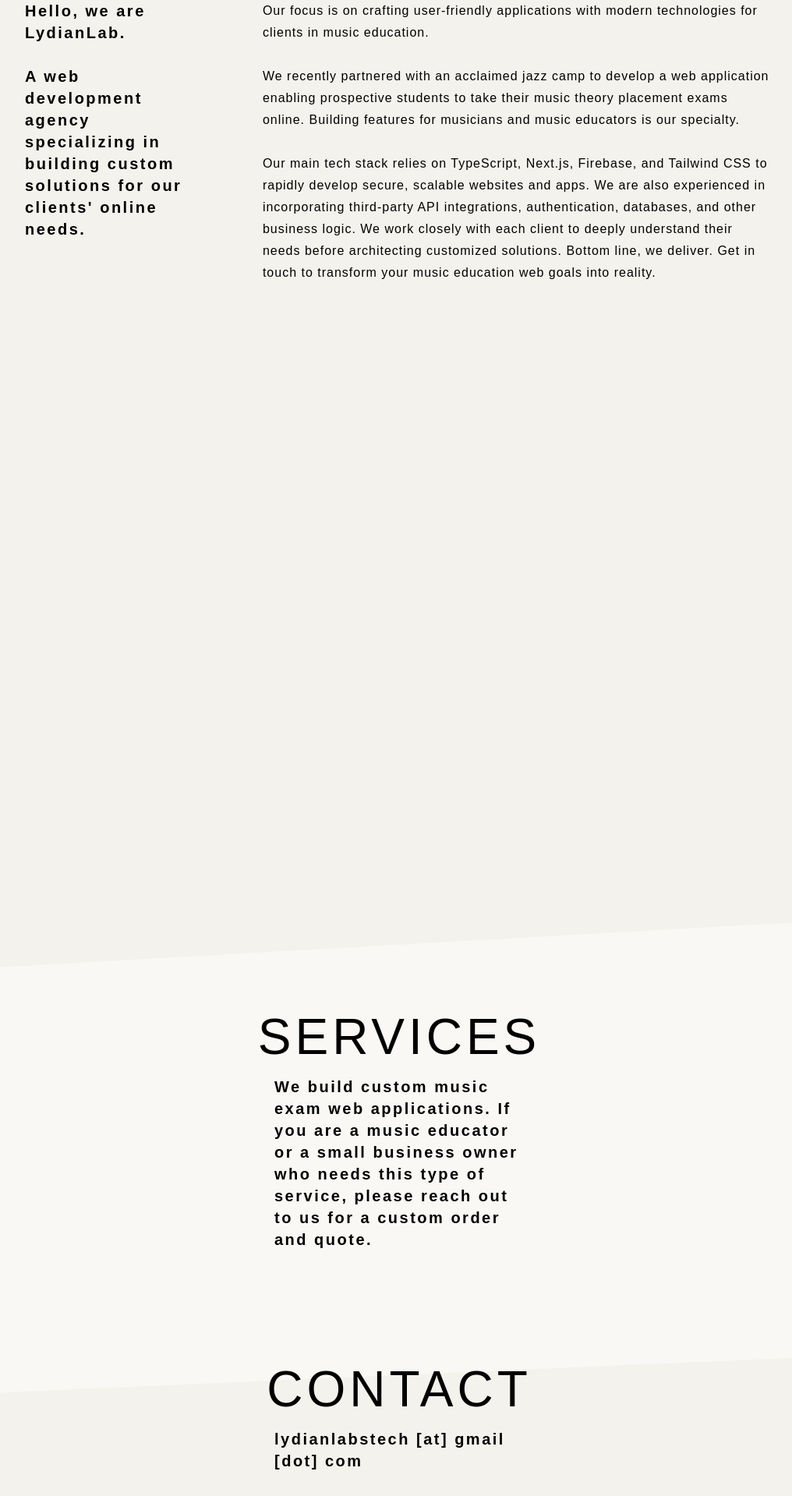
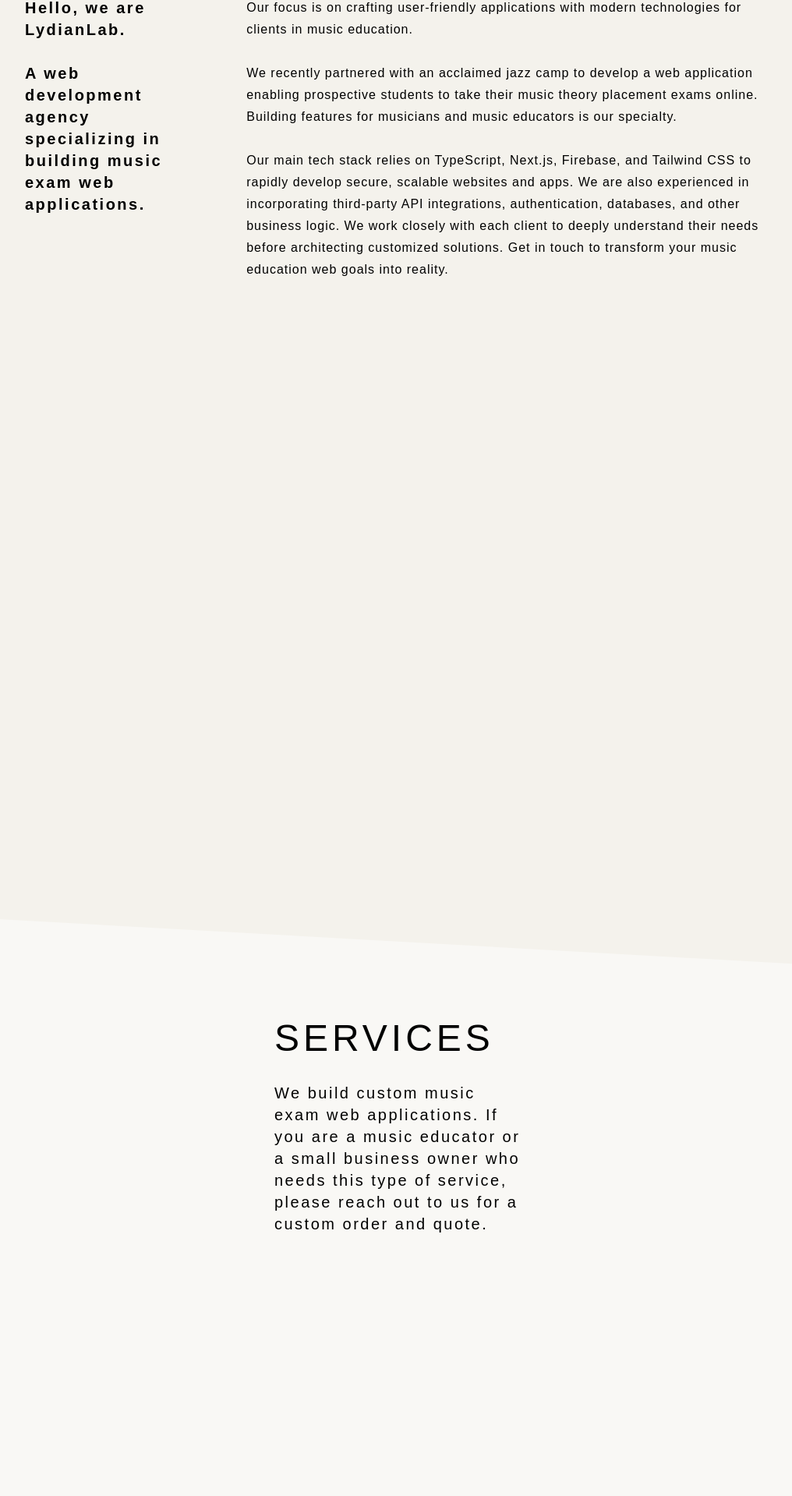
Before and after one commit to Lydian-Lab-Music-Ed-Tech/lydian-lab, a SvelteKit app: page / in a window 1280 px wide. Shown: the part 878-2797 px from the top of the page at 78% size, without its empty margins (128-1144 px from the left). Built offline with nearby package versions, Linux system fonts and the light colour scheme; a web font is replaced by a local one.

Commit message:
feat(clipPathSkew): Change main page section css to realign backgrounds

```diff
--- a/src/routes/+page.svelte
+++ b/src/routes/+page.svelte
@@ -17,16 +17,15 @@
 
 			<!-- Content with working animations -->
 			<div class="relative z-10">
-				<h1 class="text-2xl font-medium tracking-wider text-center py-8">ABOUT US</h1>
+				<h1 class="text-xl font-medium tracking-wider text-center py-8">ABOUT US</h1>
 				<div class="w-3/4 mx-auto">
 					<div class="flex justify-between gap-24">
 						<p class="text-base font-bold tracking-wide leading-7">
 							Hello, we are LydianLab.<br />
-							<br />A web development agency specializing in building custom solutions for our
-							clients' online needs.
+							<br />A web development agency specializing in building music exam web applications.
 						</p>
 
-						<p class="text-sm font-medium tracking-normal leading-7">
+						<p class="text-sm font-normal tracking-normal leading-7">
 							Our focus is on crafting user-friendly applications with modern technologies for
 							clients in music education.<br />
 							<br />We recently partnered with an acclaimed jazz camp to develop a web application
@@ -36,8 +35,8 @@
 							rapidly develop secure, scalable websites and apps. We are also experienced in
 							incorporating third-party API integrations, authentication, databases, and other
 							business logic. We work closely with each client to deeply understand their needs
-							before architecting customized solutions. Bottom line, we deliver. Get in touch to
-							transform your music education web goals into reality.
+							before architecting customized solutions. Get in touch to transform your music
+							education web goals into reality.
 						</p>
 					</div>
 					<div class="revealing-image relative grid place-items-center py-8">
@@ -57,16 +56,16 @@
 				</div>
 			</div>
 		</section>
-		<section id="services" class="relative overflow-hidden py-24">
+		<section id="services" class="relative overflow-hidden py-24 h-[700px]">
 			<div class="absolute inset-0">
 				<div
-					class="w-full h-full min-h-[700px] bg-primary97 dark:bg-primary38 skewed-background-services"
+					class="w-full h-full min-h-[700px] bg-primary97 dark:bg-primary48 skewed-background-services"
 				></div>
 			</div>
 			<div class="relative">
-				<h1 class="text-2xl font-medium tracking-wider text-center py-8">SERVICES</h1>
 				<div class="w-1/4 mx-auto">
-					<p class="text-base font-bold tracking-wide leading-7">
+					<h1 class="text-xl font-medium tracking-wider py-10">SERVICES</h1>
+					<p class="text-base font-normal tracking-wide leading-7">
 						We build custom music exam web applications. If you are a music educator or a small
 						business owner who needs this type of service, please reach out to us for a custom order
 						and quote.
@@ -74,16 +73,16 @@
 				</div>
 			</div>
 		</section>
-		<section id="contact" class="relative overflow-hidden py-24">
+		<section id="contact" class="relative overflow-hidden py-24 h-[700px]">
 			<div class="absolute inset-0">
 				<div
 					class="w-full h-full min-h-[700px] bg-primary94 dark:bg-primary48 skewed-background-contact"
 				></div>
 			</div>
 			<div class="relative">
-				<h1 class="text-2xl font-medium tracking-wider text-center py-8">CONTACT</h1>
 				<div class="w-1/4 mx-auto">
-					<p class="text-base font-bold tracking-wide leading-7">
+					<h1 class="text-xl font-medium tracking-wider py-10">CONTACT</h1>
+					<p class="text-base font-normal tracking-wide leading-7">
 						lydianlabstech [at] gmail [dot] com
 					</p>
 				</div>
@@ -94,17 +93,17 @@
 
 <style>
 	.skewed-background-about {
-		clip-path: polygon(0 0%, 100% 5%, 100% 95%, 0% 100%);
+		clip-path: polygon(0 0%, 100% 5%, 100% 100%, 0% 95%);
 	}
 
 	.skewed-background-services {
-		clip-path: polygon(0 8%, 100% 0%, 100% 100%, 0% 95%);
-		margin-top: 200px;
+		clip-path: polygon(0 0%, 100% 5%, 100% 100%, 0% 95%);
+		margin-top: 400px;
 	}
 
 	.skewed-background-contact {
-		clip-path: polygon(0 8%, 100% 0%, 100% 100%, 0% 95%);
-		margin-top: 100px;
+		clip-path: polygon(0 0%, 100% 5%, 100% 100%, 0% 95%);
+		margin-top: 400px;
 	}
 	/* #section-list section {
 		animation: linear animate-in-and-out;
--- a/tailwind.config.js
+++ b/tailwind.config.js
@@ -38,7 +38,7 @@ export default {
 			fontWeight: {
 				light: 300,
 				normal: 400,
-				medium: 500, // currently this is no different from normal
+				medium: 500,
 				bold: 700
 			}
 		}
```
